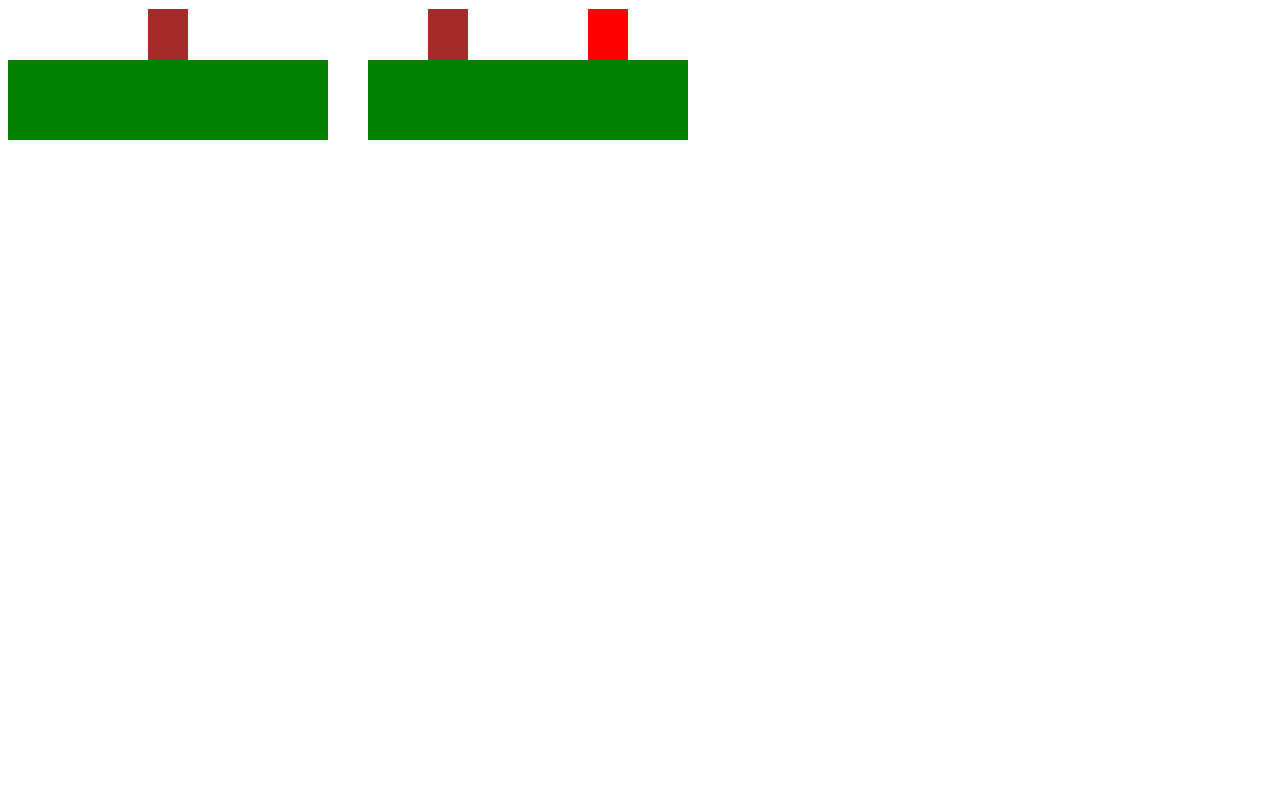
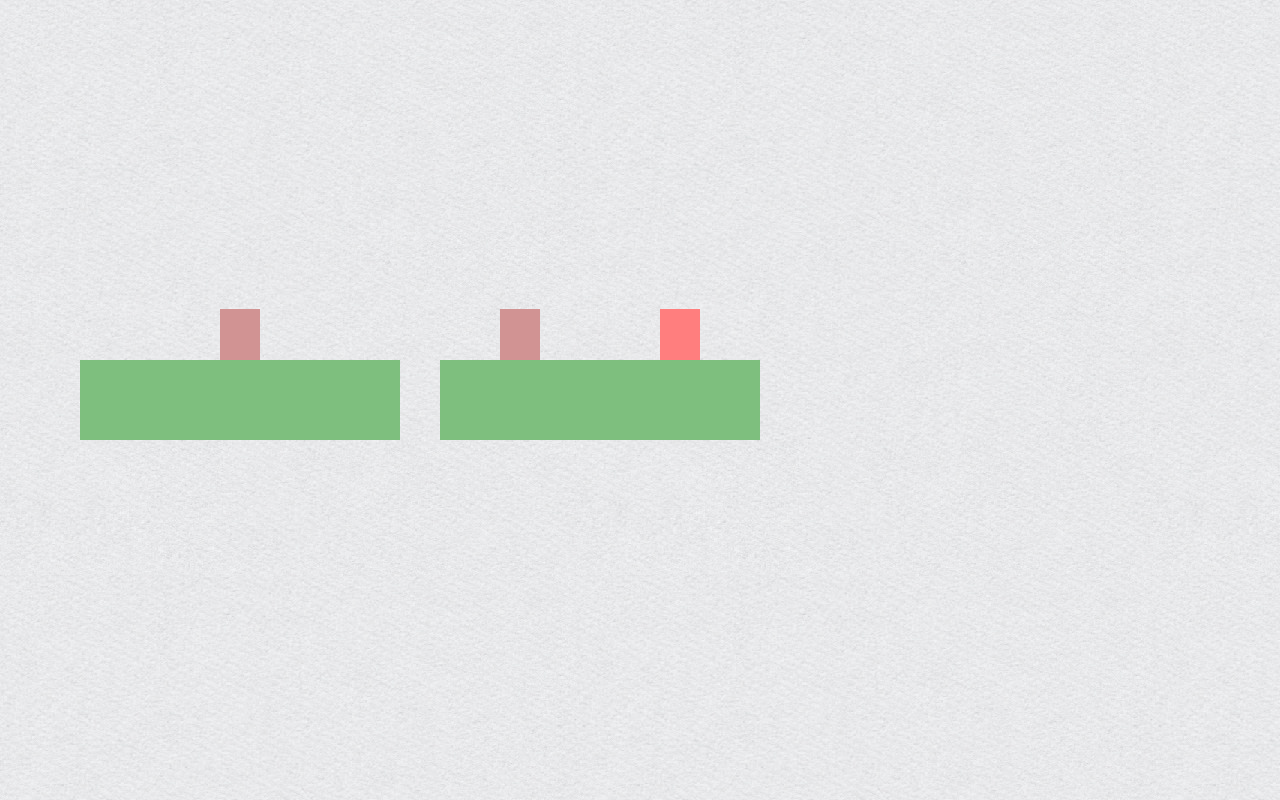
Before and after one commit to tessaSAC/bearbins, a Vue app: page / in a window 1280 px wide. Built offline with nearby package versions, Linux system fonts and the light colour scheme.

Commit message:
adds paper texture

```diff
--- a/src/App.vue
+++ b/src/App.vue
@@ -40,6 +40,7 @@ $dumpsterHeight: 10vh;
   width: $dumpsterWidth;
   height: $dumpsterHeight;
   background: green;
+  background-blend-mode: multiply;  // will work once image is added
 }
 
 .bear {
@@ -55,14 +56,55 @@ $dumpsterHeight: 10vh;
 }
 
 #app {
-  // dumpster styles:
+  // reset:
+  box-sizing: border-box;
   display: flex;
-  margin-top: 60px;
+  align-items: center;
+  width: 100vw;
+  height: 100vh;
+  overflow: hidden;
+  padding: 10vh;
 
   font-family: 'Avenir', Helvetica, Arial, sans-serif;
+  font-size: 16px;
   color: #2c3e50;
   text-align: center;
+  // dumpster styles:
+  background-image: url('./assets/paper_texture.jpg');
+  background-blend-mode: multiply;
+  opacity: 0.5;
   -webkit-font-smoothing: antialiased;
   -moz-osx-font-smoothing: grayscale;
+
+  *,
+  *:before,
+  *:after {
+    box-sizing: inherit;
+  }
+
+  ol,
+  ul {
+    list-style: none;
+  }
+
+  img {
+    max-width: 100%;
+    height: auto;
+  }
+}
+
+body,
+h1,
+h2,
+h3,
+h4,
+h5,
+h6,
+p,
+ol,
+ul {
+  padding: 0;
+  margin: 0;
+  font-weight: normal;
 }
 </style>
--- a/stylelint.config.js
+++ b/stylelint.config.js
@@ -29,7 +29,7 @@ module.exports = {
     'selector-max-universal': 1,
     // Disallow allow global element/type selectors in scoped modules
     'selector-max-type': [
-      0,
+      1,
       {
         ignore: ['child', 'descendant', 'compounded'],
       },
```
Also changed, not shown: src/assets/logo.png (deleted), src/assets/paper_texture.jpg (added).
